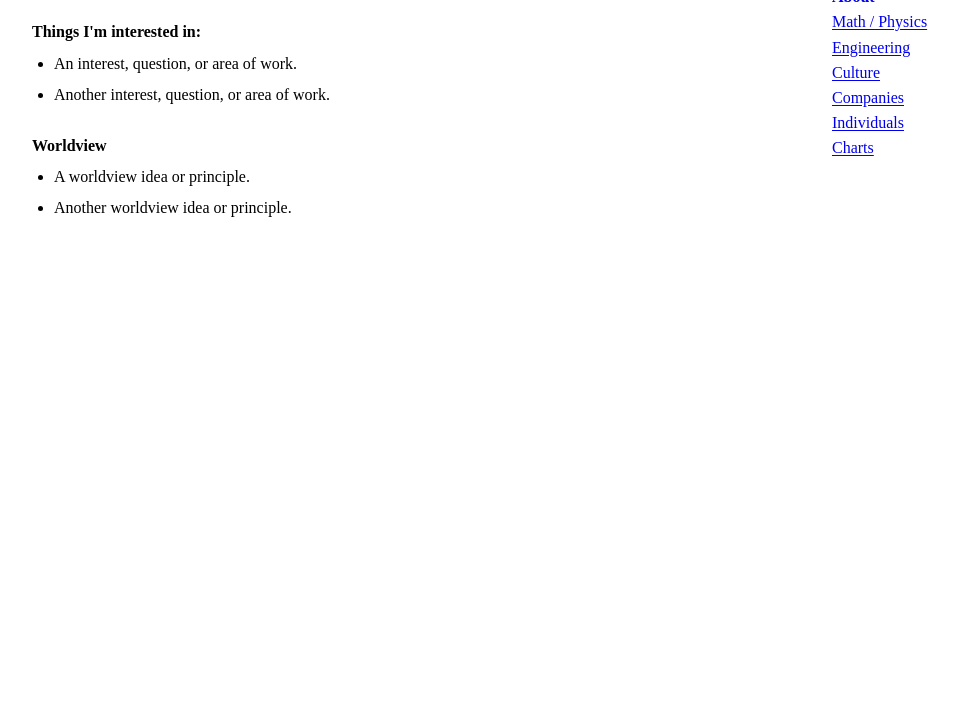
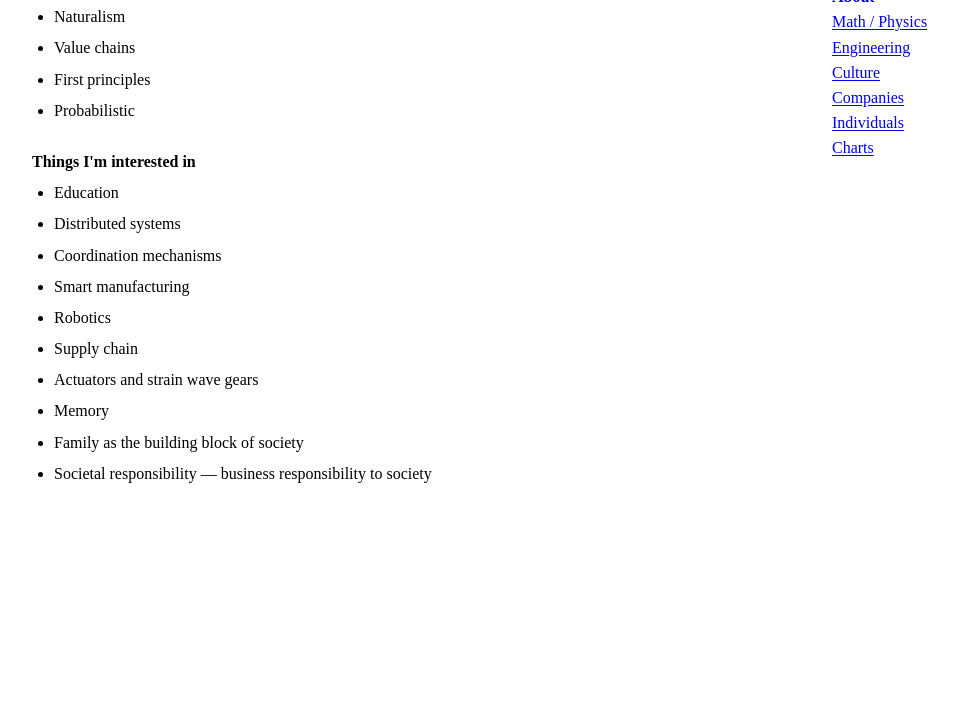
Before and after one commit to ChipNChamp/carson-pugh-site, a website: page about.html in a window 1280 px wide. Shown: the part 84-800 px from the top of the page, without its empty margins (118-1076 px from the left). Drawn offline with Linux system fonts and the light colour scheme.

Commit message:
content: add starter copy to all pages
Co-Authored-By: V.I.N.C.E.N.T. (Hermes) <noreply@nousresearch.com>

```diff
--- a/about.html
+++ b/about.html
@@ -19,16 +19,25 @@
       </nav>
     </header>
     <main>
-      <p class="placeholder">A short introduction will go here. This is a place for a few plain sentences about what I am working on, thinking about, or paying attention to.</p>
-      <h2>Things I'm interested in:</h2>
-      <ul>
-        <li class="placeholder">An interest, question, or area of work.</li>
-        <li class="placeholder">Another interest, question, or area of work.</li>
-      </ul>
       <h2>Worldview</h2>
       <ul>
-        <li class="placeholder">A worldview idea or principle.</li>
-        <li class="placeholder">Another worldview idea or principle.</li>
+        <li>Naturalism</li>
+        <li>Value chains</li>
+        <li>First principles</li>
+        <li>Probabilistic</li>
+      </ul>
+      <h2>Things I'm interested in</h2>
+      <ul>
+        <li>Education</li>
+        <li>Distributed systems</li>
+        <li>Coordination mechanisms</li>
+        <li>Smart manufacturing</li>
+        <li>Robotics</li>
+        <li>Supply chain</li>
+        <li>Actuators and strain wave gears</li>
+        <li>Memory</li>
+        <li>Family as the building block of society</li>
+        <li>Societal responsibility — business responsibility to society</li>
       </ul>
     </main>
   </div>
```
Also changed, not shown: charts.html (+1 -1 lines), companies.html (+1 -1 lines), culture.html (+1 -1 lines), engineering.html (+1 -1 lines), individuals.html (+1 -1 lines), math-physics.html (+1 -1 lines).
